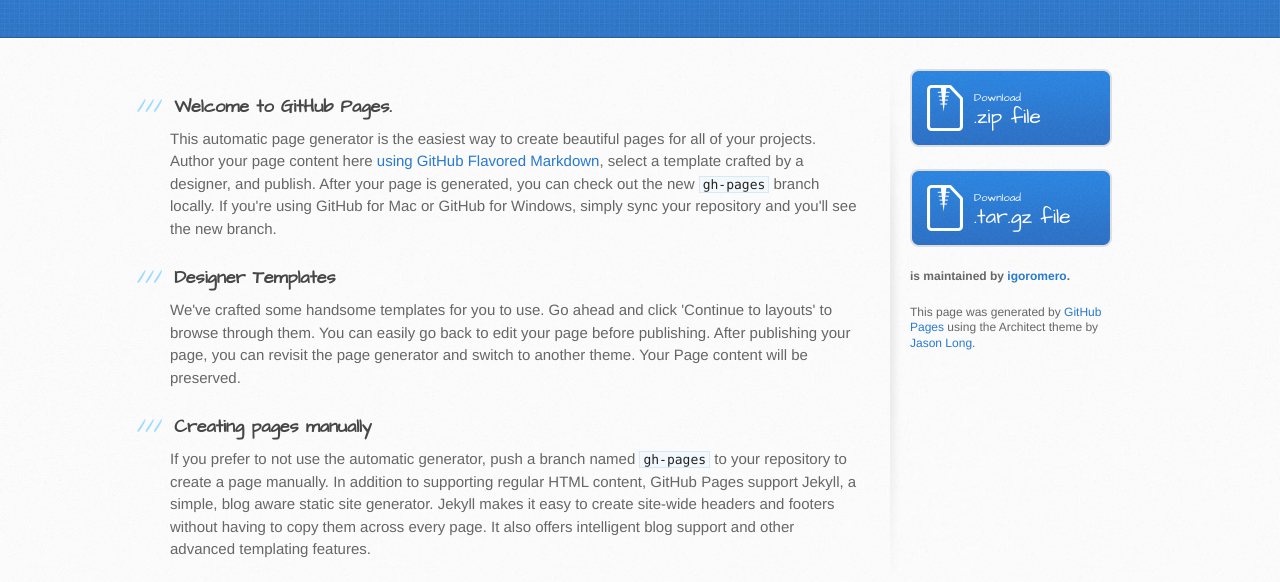
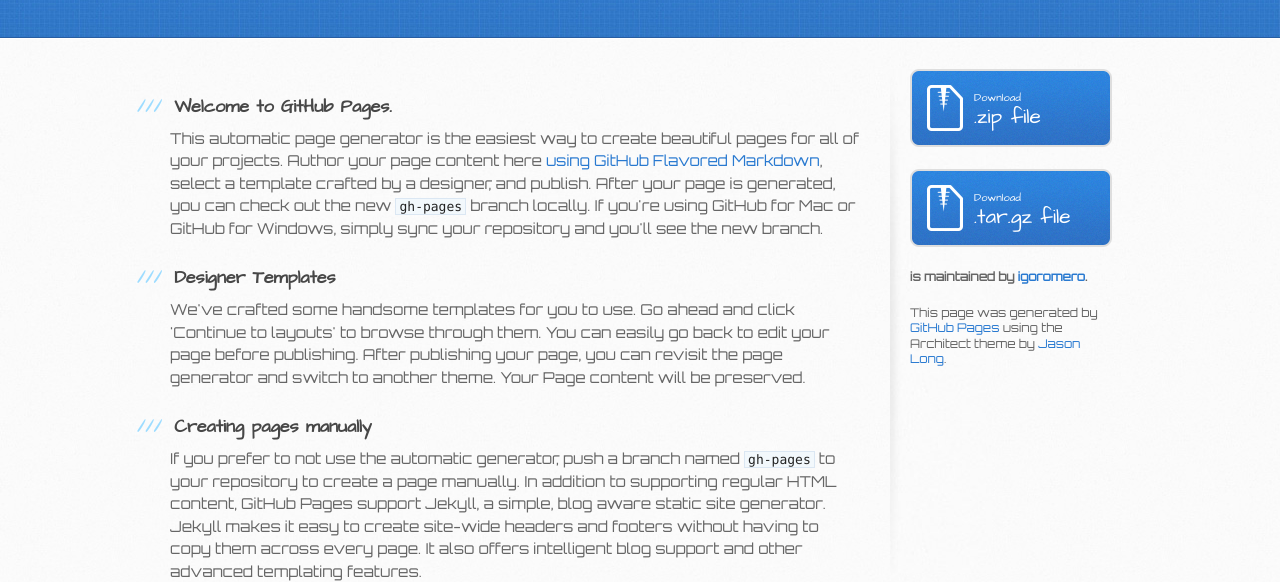
Before and after one commit to igoromero/projeto, a plain HTML site: page index.html in a window 1280 px wide. Shown: the part 197-779 px from the top of the page. Drawn offline with Linux system fonts and the light colour scheme.

Commit message:
Update stylesheet.css

```diff
--- a/stylesheets/stylesheet.css
+++ b/stylesheets/stylesheet.css
@@ -431,7 +431,7 @@
 
 /* LAYOUT STYLES */
 body {
-  font-family: 'Helvetica Neue', Helvetica, Arial, serif;
+  font-family: 'Orbitron', Helvetica, Arial, serif;
   font-size: 15px;
   font-weight: 400;
   line-height: 1.5;
```
